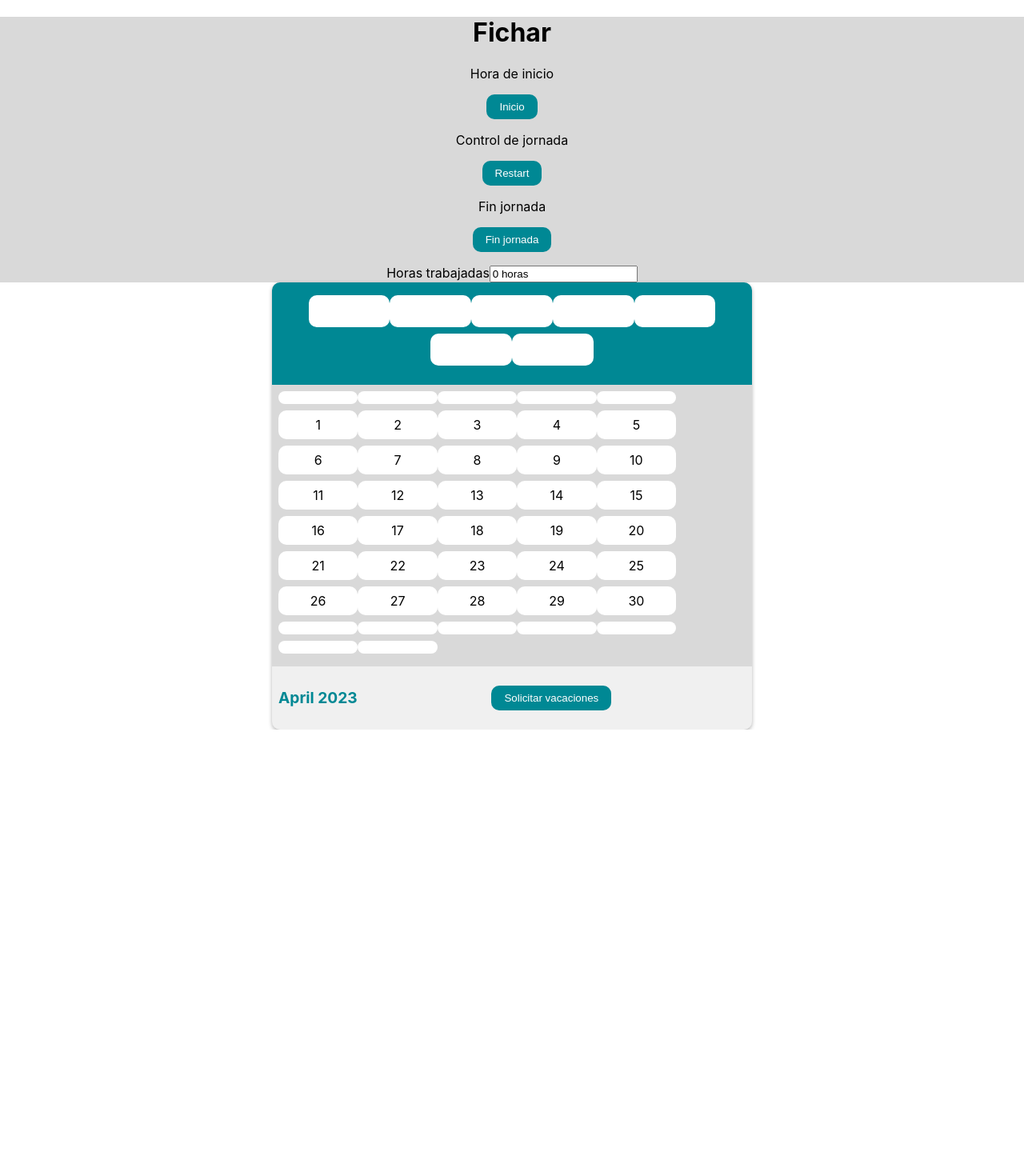
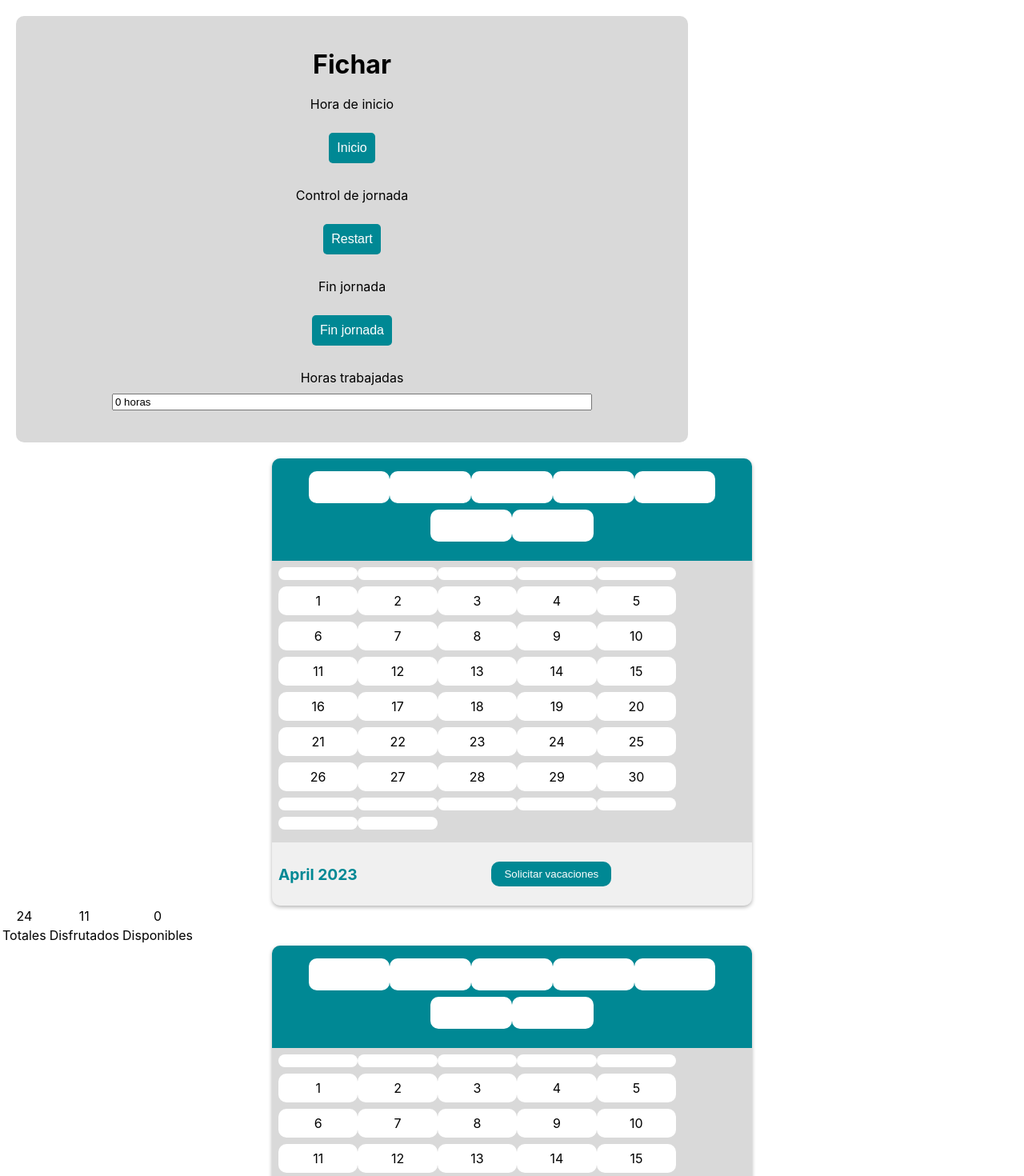
Before and after one commit to tereytere/front_intress_final, a React (Create React App) app: page / in a window 1280 px wide. Shown: the top 1470 px of the page at 80% size. Before the commit the page ends 912 px from the top, so only its background shows below. Built offline with nearby package versions, Linux system fonts and the light colour scheme; no server answers.

Commit message:
add vacation function

```diff
--- a/src/App.js
+++ b/src/App.js
@@ -1,12 +1,15 @@
 import './App.css';
 import Holidays from './components/holidays/Holidays';
 import Signin from './components/signin/Signin';
-
+import Vacation from './components/vacations/Vacation';
+// import Login from './pages/master/Master.jsx'
 function App() {
   return (
     <div className="App">
       <Signin/>
       <Holidays/>
+      <Vacation />
+      {/* <Login /> */}
     </div>
   );
 }
--- a/src/components/signin/Signin.jsx
+++ b/src/components/signin/Signin.jsx
@@ -56,7 +56,7 @@ function Signin() {
     setIsRunning(false);
 
     // Send the data to the API
-    const response = await fetch("http://127.0.0.1:8000/signin/create", {
+    const response = await fetch("http://127.0.0.1:8000/apisignin/create", {
       method: "POST",
       headers: { "Content-Type": "application/json" },
       body: JSON.stringify({ timestart, timestop, timeRestart, timefinish }),
@@ -108,7 +108,7 @@ function Signin() {
   useEffect(() => {
     // Get the hours data from the API
     const fetchHoursData = async () => {
-      const response = await fetch("http://127.0.0.1:8000/signin");
+      const response = await fetch("http://127.0.0.1:8000/apisignin/list");
       const data = await response.json();
       setHoursData(data);
     };
--- a/src/components/vacations/Vacation.jsx
+++ b/src/components/vacations/Vacation.jsx
@@ -0,0 +1,46 @@
+import React, { useState } from 'react';
+import './vacation.css';
+import Holidays from '../holidays/Holidays';
+
+function Vacation() {
+  const [vacationDays, setVacationDays] = useState(0);
+  const [selectedDays, setSelectedDays] = useState([]); // agregar estado para los días seleccionados
+
+  function handleClick() {
+    // Reemplazar {userId} con el ID del usuario para el que deseas calcular los días de vacaciones
+    fetch(`/apiVacation/{userId}`)
+      .then(response => response.json())
+      .then(data => setVacationDays(data.vacationDays));
+  }
+
+  function handleSelectedDays(days) {
+    setSelectedDays(days);
+  }
+
+  return (
+    <div className="container-table">
+      <div className="table">
+        <table>
+          <tbody>
+            <tr>
+              <td colspan="3" className="number">24</td>
+              <td colspan="3" className="number">11</td>
+              <td colspan="3" className="number">{vacationDays}</td>
+            </tr>
+          </tbody>
+          <tfoot>
+            <tr>
+              <td colspan="3" className="letras">Totales</td>
+              <td colspan="3" className="letras">Disfrutados</td>
+              <td colspan="3" className="letras">Disponibles</td>
+            </tr>
+          </tfoot>
+        </table>
+      </div>
+      <Holidays onSelectedDays={handleSelectedDays} /> {/* agregar el componente Holidays con una prop para manejar los días seleccionados */}
+      <button onClick={handleClick}>Calcular días de vacaciones</button>
+    </div>
+  );
+}
+
+export default Vacation;
--- a/src/components/vacations/vacation.css
+++ b/src/components/vacations/vacation.css
@@ -0,0 +1,58 @@
+.signin-container {
+    display: flex;
+    flex-direction: column;
+    align-items: center;
+    justify-content: center;
+    margin: 20px;
+    padding: 20px;
+    border-radius: 10px;
+    background-color: rgba(217, 217, 217, 1);
+}
+.signin-title {
+    font-size: 2rem;
+    margin-bottom: 20px;
+}
+
+.signin-item {
+    display: flex;
+    flex-direction: column;
+    margin-bottom: 20px;
+    width: 100%;
+    max-width: 600px;
+}
+
+.signin-label {
+    font-size: 1rem;
+    margin-bottom: 10px;
+}
+
+.signin-button {
+    background-color: rgba(0, 136, 148, 1);
+    color: #fff;
+    padding: 10px;
+    border: none;
+    border-radius: 5px;
+    font-size: 1rem;
+    margin-bottom: 10px;
+    cursor: pointer;
+}
+
+.signin-time-container {
+    font-size: 1rem;
+    margin-bottom: 10px;
+}
+
+.signin-input {
+    background-color: #fff;
+    padding: 10px;
+    border: none;
+    border-radius: 5px;
+    font-size: 1rem;
+    width: 100%;
+}
+
+@media only screen and (min-width: 768px) {
+    .signin-container {
+    max-width: 800px;
+    }
+}
```
Also changed, not shown: 1 other file (tests, documents, lock files or other folders).
